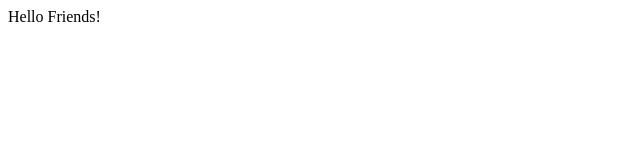
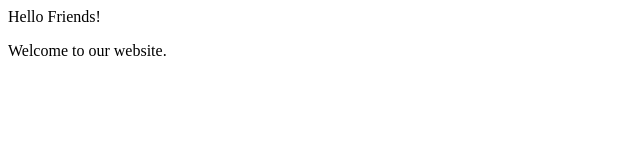
Before and after one commit to SuptechCasa/Web, a plain HTML site: page index.html in a window 1280 px wide. Shown: the whole page, without its empty margins (0-640 px from the left). Drawn offline with Linux system fonts and the light colour scheme.

Commit message:
commit to branch Master

```diff
--- a/index.html
+++ b/index.html
@@ -7,5 +7,6 @@
 </head>
 <body>
     Hello Friends!
+    <p>Welcome to our website.</p>
 </body>
 </html>
```
